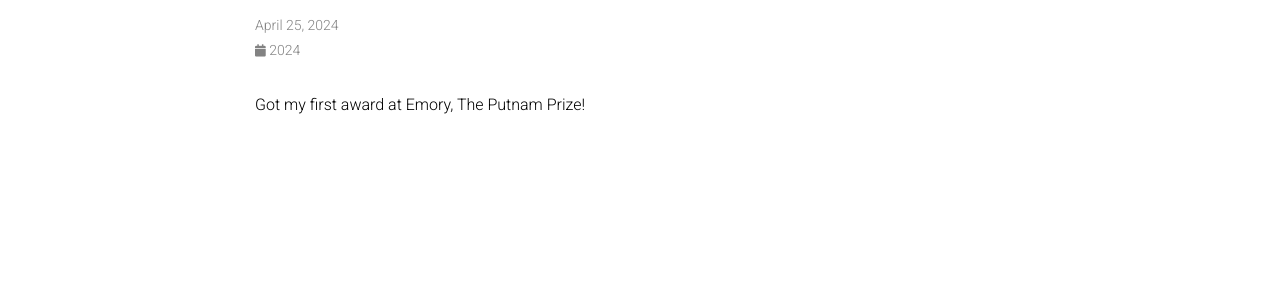
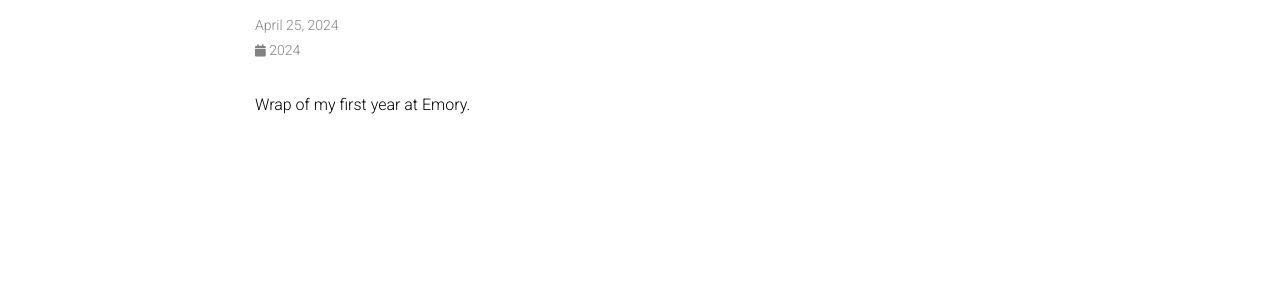
Before and after one commit to sarkarsrijon/sarkarsrijon.github.io, a Jekyll site: the page built from _news/announcement_15.md, in a window 1280 px wide. Shown: the part 146-433 px from the top of the page. Built offline with Jekyll 4.4.1, drawn with Linux system fonts in a browser that asks for light colours; comment, search, counter and statistics services are not loaded; a style sheet for code colours, icons or effects is not loaded.

Commit message:
Update announcement_15.md

```diff
--- a/_news/announcement_15.md
+++ b/_news/announcement_15.md
@@ -5,4 +5,4 @@ inline: true
 related_posts: false
 ---
 
-Got my first award at Emory, The Putnam Prize!
+Wrap of my first year at Emory.
```
